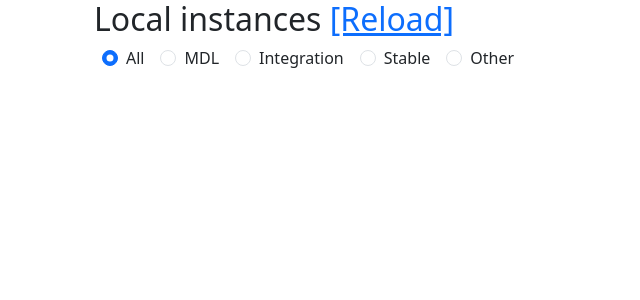
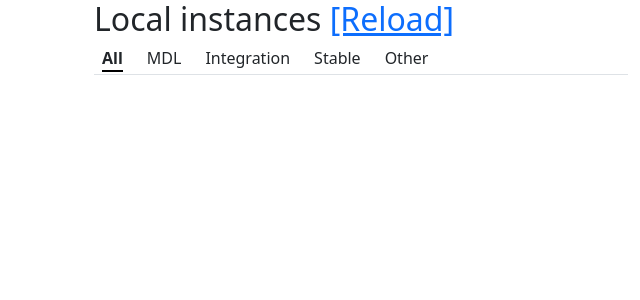
Before and after one commit to ferranrecio/mdkhome, a PHP site: page /home/ in a window 1280 px wide. Shown: the top 300 px of the page, without its empty margins (0-640 px from the left). Run offline with PHP 8.4, Linux system fonts and the light colour scheme.

Commit message:
Styling filters

```diff
--- a/templates/filters.php
+++ b/templates/filters.php
@@ -1,21 +1,21 @@
-<div class="d-flex gap-3 ps-2" id="instanceFilters">
-  <div class="form-check">
+<div class="d-flex gap-3 border-bottom mb-1" id="instanceFilters">
+  <div class="form-check ps-2">
     <input class="form-check-input" type="radio" name="filter" id="all" value="" checked>
     <label class="form-check-label" for="all">All</label>
   </div>
-  <div class="form-check">
+  <div class="form-check ps-2">
     <input class="form-check-input" type="radio" name="filter" id="MDL" value="MDL">
     <label class="form-check-label" for="MDL">MDL</label>
   </div>
-  <div class="form-check">
+  <div class="form-check ps-2">
     <input class="form-check-input" type="radio" name="filter" id="int" value="int">
     <label class="form-check-label" for="int">Integration</label>
   </div>
-  <div class="form-check">
+  <div class="form-check ps-2">
     <input class="form-check-input" type="radio" name="filter" id="stable" value="stable">
     <label class="form-check-label" for="stable">Stable</label>
   </div>
-  <div class="form-check">
+  <div class="form-check ps-2">
     <input class="form-check-input" type="radio" name="filter" id="other" value="other">
     <label class="form-check-label" for="other">Other</label>
   </div>
--- a/templates/home.php
+++ b/templates/home.php
@@ -31,6 +31,15 @@
 
     .instance {
       transition: background-color 500ms linear;
+    }
+
+    input[type="radio"] {
+      display: none;
+    }
+
+    input[type="radio"]:checked+label {
+      font-weight: bold;
+      border-bottom: 2px solid black;
     }
   </style>
 </head>
```
